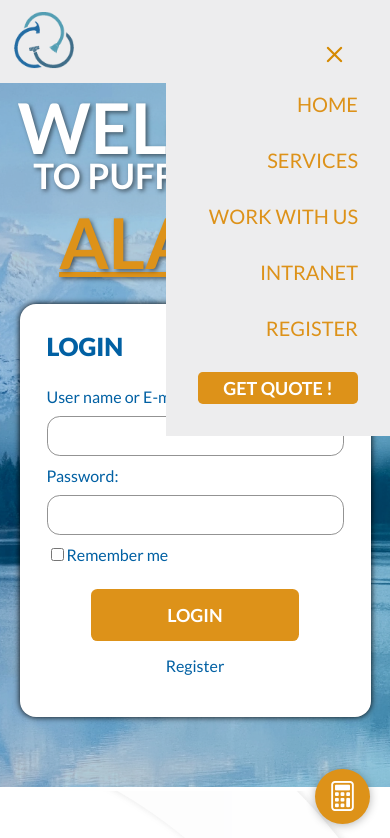
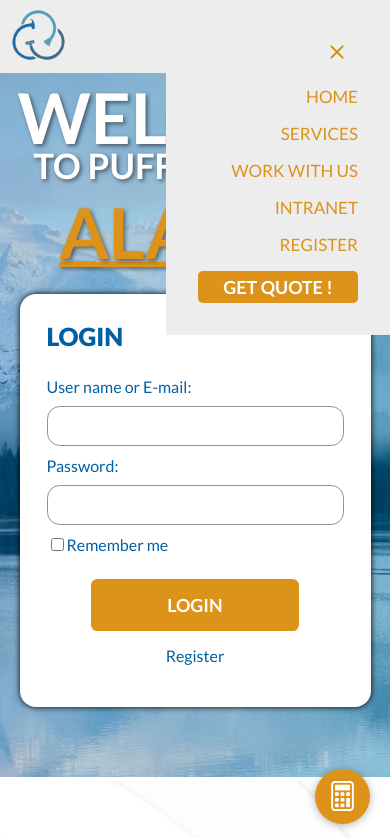
Before and after one commit to JotaJotaM1/roger, a plain HTML site: page index.html in a window 390 px wide. Both pictures are taken after a click on the button 366 px from the left and 41 px from the top of the page. Shown: the top 838 px of the page. Drawn offline with nearby package versions, Linux system fonts and the light colour scheme; a script that the page names is missing.

Commit message:
update header size heigth 70px

```diff
--- a/css/get_quote.css
+++ b/css/get_quote.css
@@ -14,7 +14,7 @@
 }
 
 main {
-  margin-top: 80px;
+  margin-top: 70px;
   background: linear-gradient(to right, hsl(205.28deg 95.21% 32.75%), hsl(190.22deg 100% 35.69%));
 }
 
--- a/css/index.css
+++ b/css/index.css
@@ -15,7 +15,7 @@
 }
 
 main {
-    margin-top: 80px;
+    margin-top: 70px;
 
 }
 
--- a/css/nav.css
+++ b/css/nav.css
@@ -33,7 +33,7 @@ main {
 }
 
 .LogoHeader {
-  height: 80px;
+  height: 70px;
 }
 
 .fatherAvatarHeader {
@@ -53,7 +53,7 @@ main {
 .navList li a {
   text-decoration: none;
   color: var(--textGold);
-  font-size: 20px;
+  font-size: 17px;
   font-weight: 400;
 }
 
@@ -75,7 +75,7 @@ main {
 
 .bi-list,
 .bi-x {
-  font-size: 35px;
+  font-size: 30px;
   color: #d58a00;
 }
 
@@ -133,7 +133,7 @@ main {
   .navList {
     flex-direction: column;
     align-items: end;
-    gap: 2rem;
+    gap: 1rem;
   }
 }
 
--- a/css/register.css
+++ b/css/register.css
@@ -16,7 +16,7 @@
 }
 
 main {
-    margin-top: 80px;
+    margin-top: 50px;
     background-color: #f3f3f3;
 
 }
--- a/css/work_with_us.css
+++ b/css/work_with_us.css
@@ -93,7 +93,7 @@
 }
 
 .IconAtta {
-  font-size: 40px;
+  font-size: 25px;
 }
 
 .containButtosUS {
```
